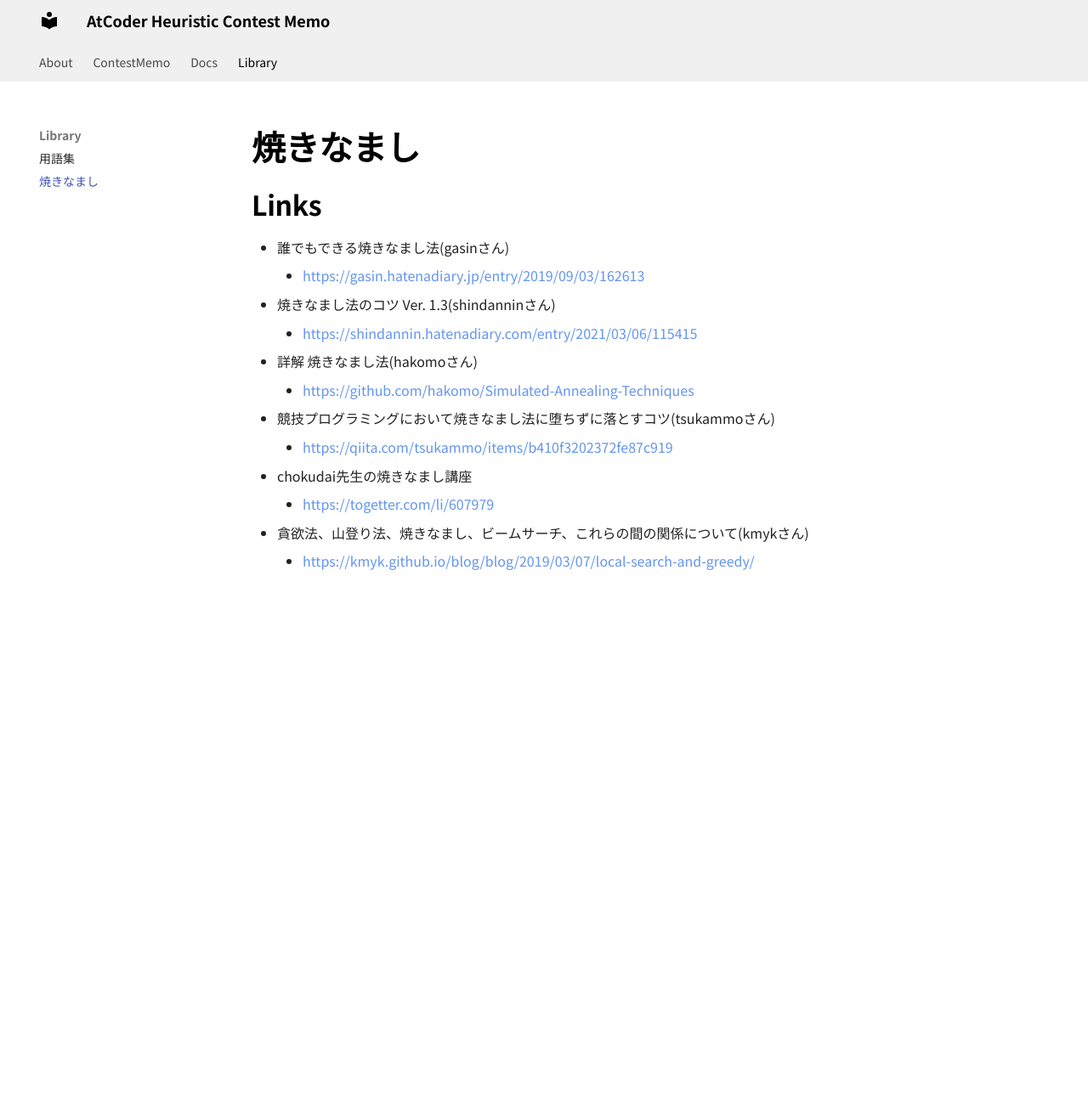
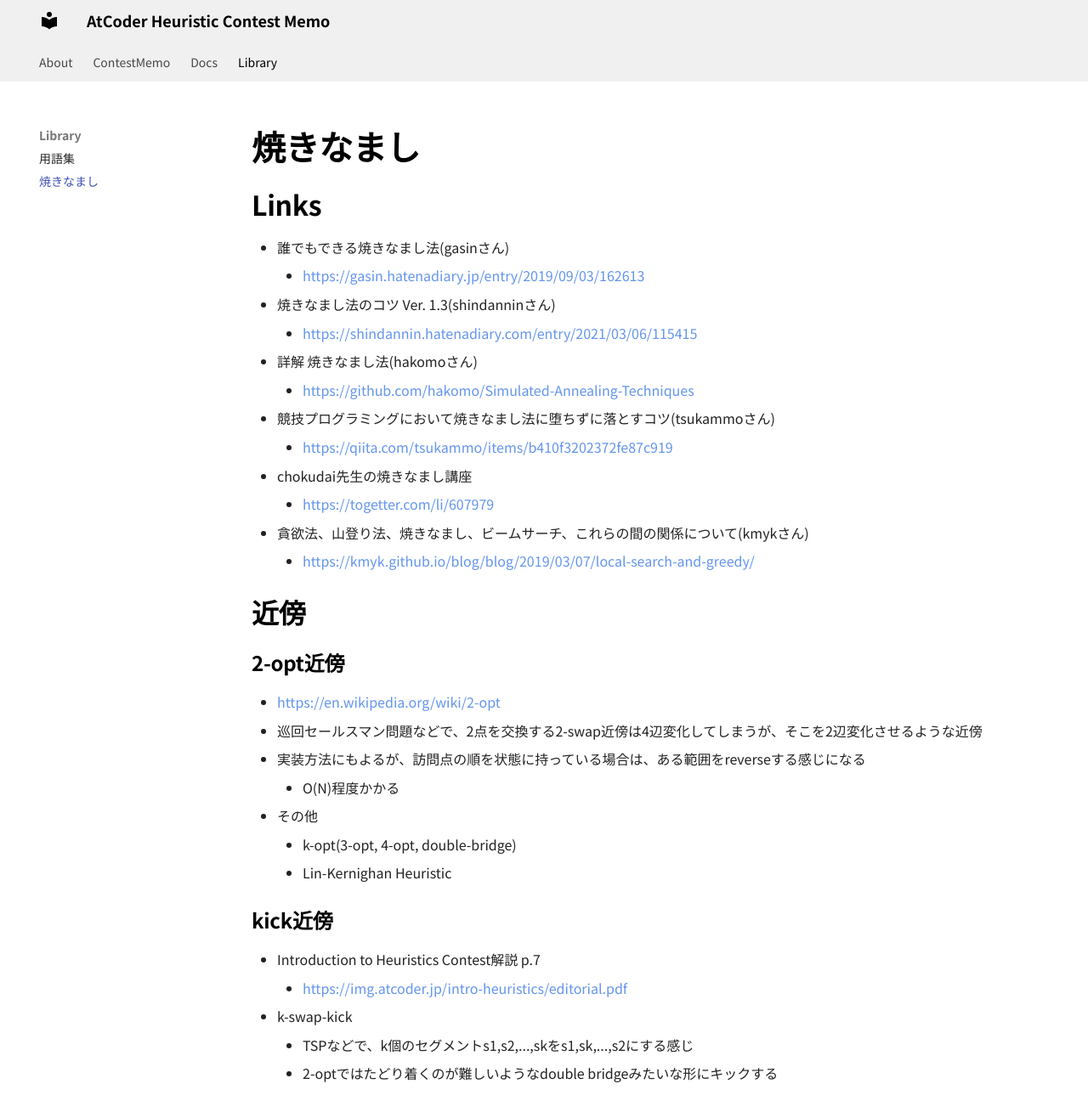
Before and after one commit to jetbead/AtCoderHeuristicContestMemo, an MkDocs documentation site: the page built from docs/Library/sa.md, in a window 1280 px wide and 1309 px high. Shown: the whole window at 85% size. Built offline with MkDocs 1.6.1 and Material for MkDocs 9.7.7, drawn with Linux system fonts in a browser that asks for light colours; some web fonts are replaced.

Commit message:
Update sa.md

```diff
--- a/docs/Library/sa.md
+++ b/docs/Library/sa.md
@@ -13,3 +13,20 @@
     - https://togetter.com/li/607979
 - 貪欲法、山登り法、焼きなまし、ビームサーチ、これらの間の関係について(kmykさん)
     - https://kmyk.github.io/blog/blog/2019/03/07/local-search-and-greedy/
+
+## 近傍
+### 2-opt近傍
+- https://en.wikipedia.org/wiki/2-opt
+- 巡回セールスマン問題などで、2点を交換する2-swap近傍は4辺変化してしまうが、そこを2辺変化させるような近傍
+- 実装方法にもよるが、訪問点の順を状態に持っている場合は、ある範囲をreverseする感じになる
+    - O(N)程度かかる
+- その他
+    - k-opt(3-opt, 4-opt, double-bridge)
+    - Lin-Kernighan Heuristic
+
+### kick近傍
+- Introduction to Heuristics Contest解説 p.7
+    - https://img.atcoder.jp/intro-heuristics/editorial.pdf
+- k-swap-kick
+    - TSPなどで、k個のセグメントs1,s2,...,skをs1,sk,...,s2にする感じ
+    - 2-optではたどり着くのが難しいようなdouble bridgeみたいな形にキックする
```
